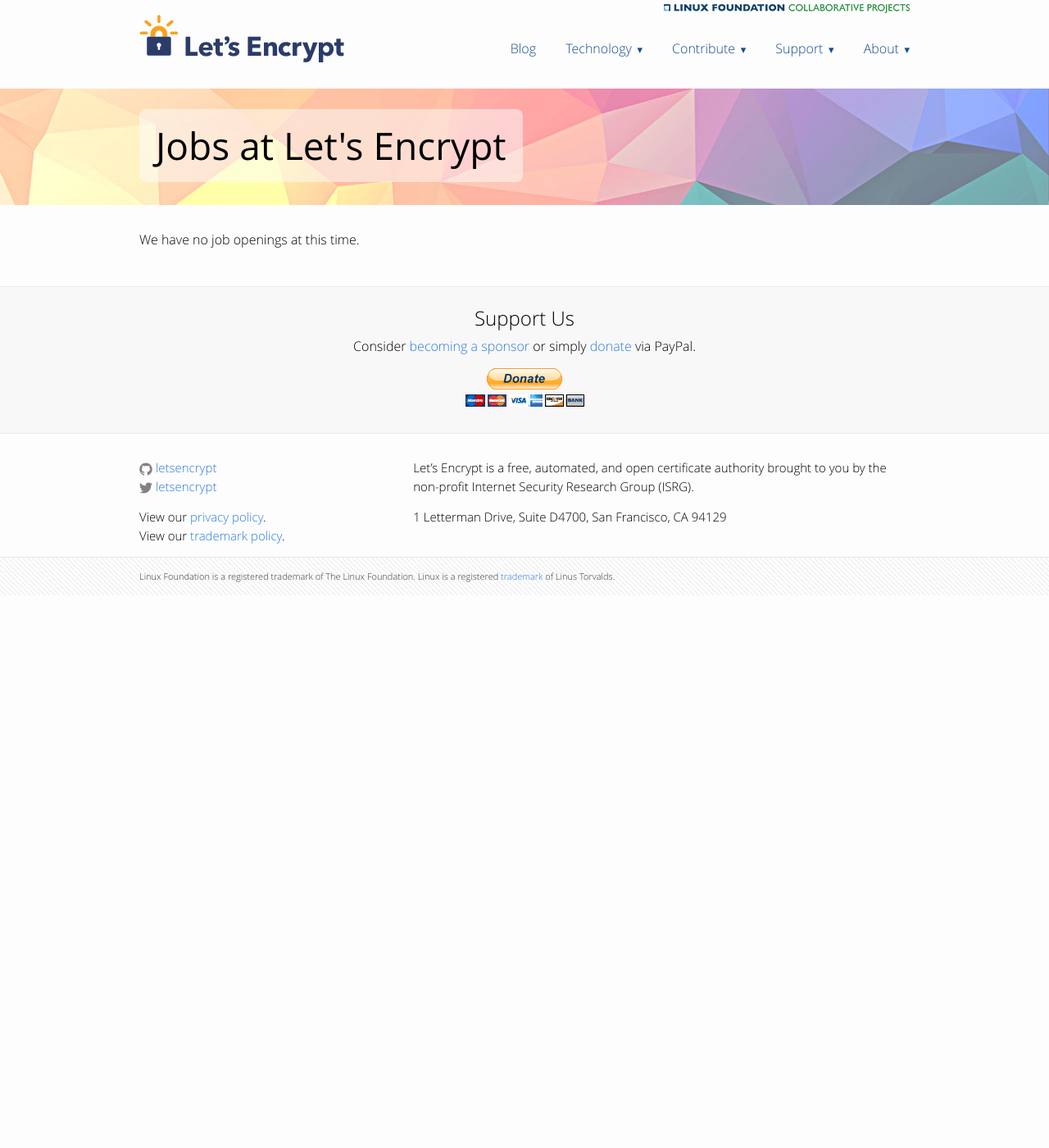
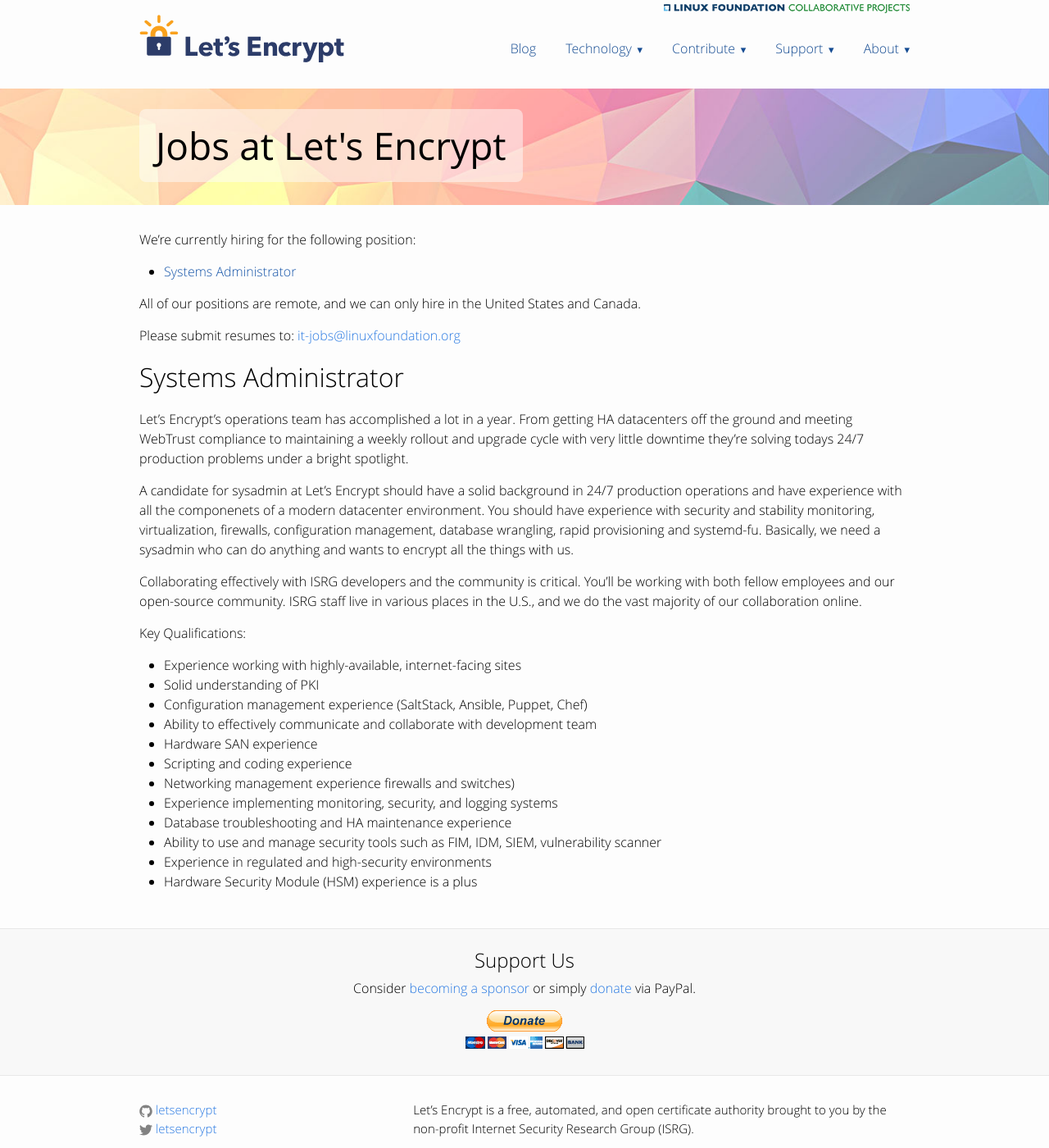
Before and after one commit to snowman1120/website, a Jekyll site: the page built from jobs.md, in a window 1280 px wide and 1400 px high. Shown: the whole window at 82% size. Built offline with Jekyll 4.4.1, drawn with Linux system fonts in a browser that asks for light colours.

Commit message:
Adding back the Sysadmin job description.

```diff
--- a/jobs.md
+++ b/jobs.md
@@ -5,4 +5,33 @@ permalink: /jobs/
 top_graphic: 4
 ---
 
-We have no job openings at this time.
+We're currently hiring for the following position:
+
+* [Systems Administrator]()
+
+All of our positions are remote, and we can only hire in the United States and Canada.
+
+Please submit resumes to: <it-jobs@linuxfoundation.org>
+
+# Systems Administrator
+
+Let's Encrypt's operations team has accomplished a lot in a year. From getting HA datacenters off the ground and meeting WebTrust compliance to maintaining a weekly rollout and upgrade cycle with very little downtime they're solving todays 24/7 production problems under a bright spotlight.
+
+A candidate for sysadmin at Let's Encrypt should have a solid background in 24/7 production operations and have experience with all the componenets of a modern datacenter environment. You should have experience with security and stability monitoring, virtualization, firewalls, configuration management, database wrangling, rapid provisioning and systemd-fu. Basically, we need a sysadmin who can do anything and wants to encrypt all the things with us.
+
+Collaborating effectively with ISRG developers and the community is critical. You’ll be working with both fellow employees and our open-source community. ISRG staff live in various places in the U.S., and we do the vast majority of our collaboration online.
+
+Key Qualifications:
+
+* Experience working with highly-available, internet-facing sites
+* Solid understanding of PKI
+* Configuration management experience (SaltStack, Ansible, Puppet, Chef)
+* Ability to effectively communicate and collaborate with development team
+* Hardware SAN experience
+* Scripting and coding experience
+* Networking management experience firewalls and switches)
+* Experience implementing monitoring, security, and logging systems
+* Database troubleshooting and HA maintenance experience
+* Ability to use and manage security tools such as FIM, IDM, SIEM, vulnerability scanner
+* Experience in regulated and high-security environments
+* Hardware Security Module (HSM) experience is a plus
```
